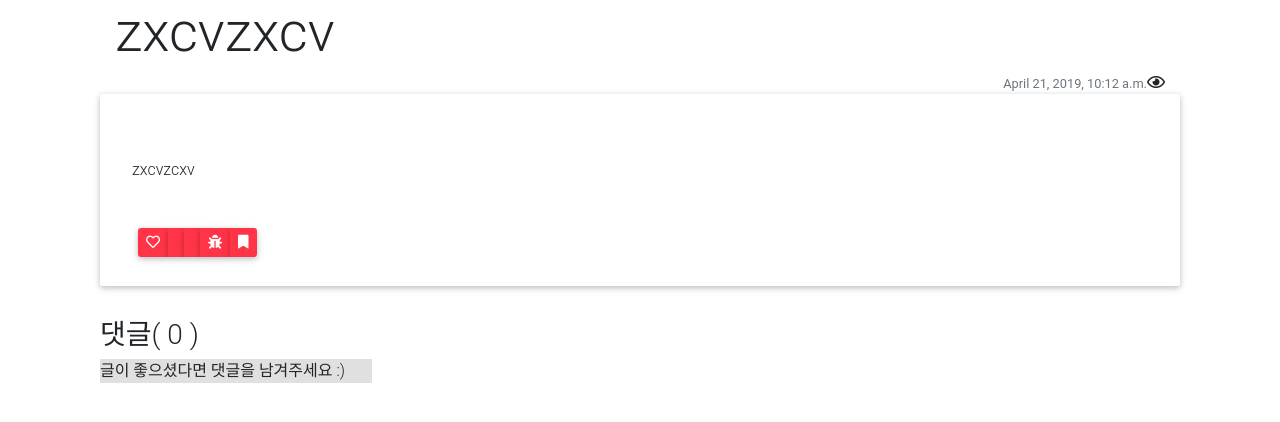
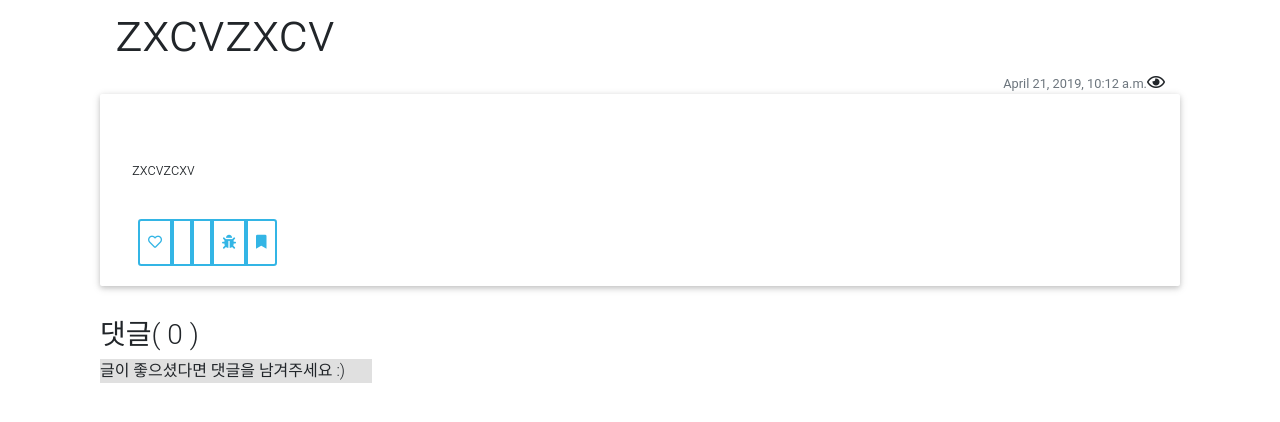
Before and after one commit to pjs21s/Third, a Django app: template Project/versio/posts/templates/posts/post_detail.html in a window 1280 px wide. Shown: the part 164-586 px from the top of the page. Run offline with Django 3.2, Linux system fonts and the light colour scheme; the template is opened without the code that fills it: values that come from a table or form of the project are taken from there, others are empty; data comes from the database, SQL or seed files in the repository; both versions use the stored data as it was after the commit; some libraries are stand-ins or nearby versions.

Commit message:
mdbootstrap 조금 수정

```diff
--- a/Project/versio/posts/templates/posts/post_detail.html
+++ b/Project/versio/posts/templates/posts/post_detail.html
@@ -19,11 +19,11 @@
     <div class="jumbotron"> <!-- 본문 -->
         {{post.text|safe}}
         <div class="btn-group btn-group-sm" style="margin-bottom:-4em"> <!-- (좋아요, 공유 버튼 등) -->
-            <button type="button" class="btn btn-danger"><i class="far fa-heart"></i></button>
-            <button type="button" class="btn btn-danger">{% post_to_facebook post.get_absolute_url "Facebook" %}</button>
-            <button type="button" class="btn btn-danger">{% post_to_twitter post.title post.get_absolute_url "Twitter" %}</button>
-            <button type="button" class="btn btn-danger"><i class="fas fa-bug"></i></button>
-            <button type="button" class="btn btn-danger"><i class="fas fa-bookmark"></i></button>
+            <button type="button" class="btn btn-link btn-outline-info"><i class="far fa-heart"></i></button>
+            <button type="button" class="btn btn-link btn-outline-info">{% post_to_facebook post.get_absolute_url "Facebook" %}</button>
+            <button type="button" class="btn btn-link btn-outline-info">{% post_to_twitter post.title post.get_absolute_url "Twitter" %}</button>
+            <button type="button" class="btn btn-link btn-outline-info"><i class="fas fa-bug"></i></button>
+            <button type="button" class="btn btn-link btn-outline-info"><i class="fas fa-bookmark"></i></button>
         </div>
     </div>
     <h3 class="display-5">댓글( {{post.comments.count}} )</h3>
```
Also changed, not shown: Project/versio/db.sqlite3.
